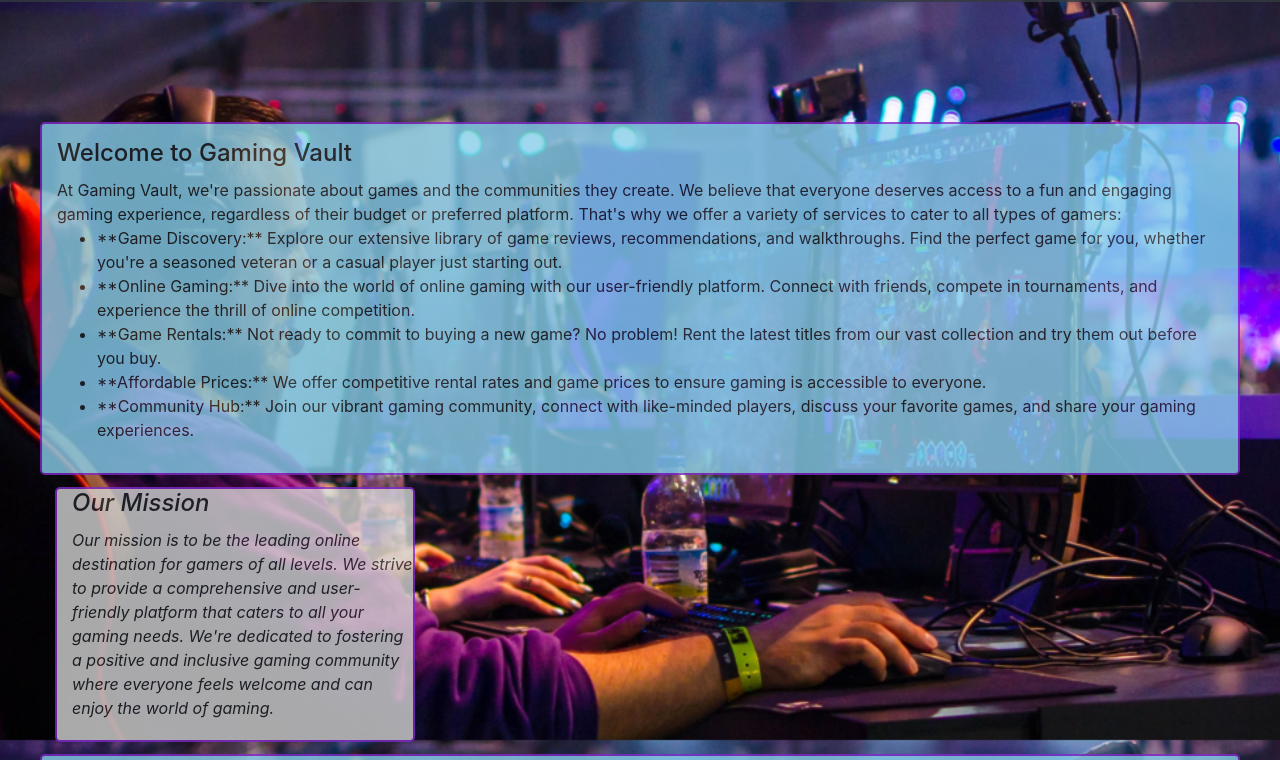
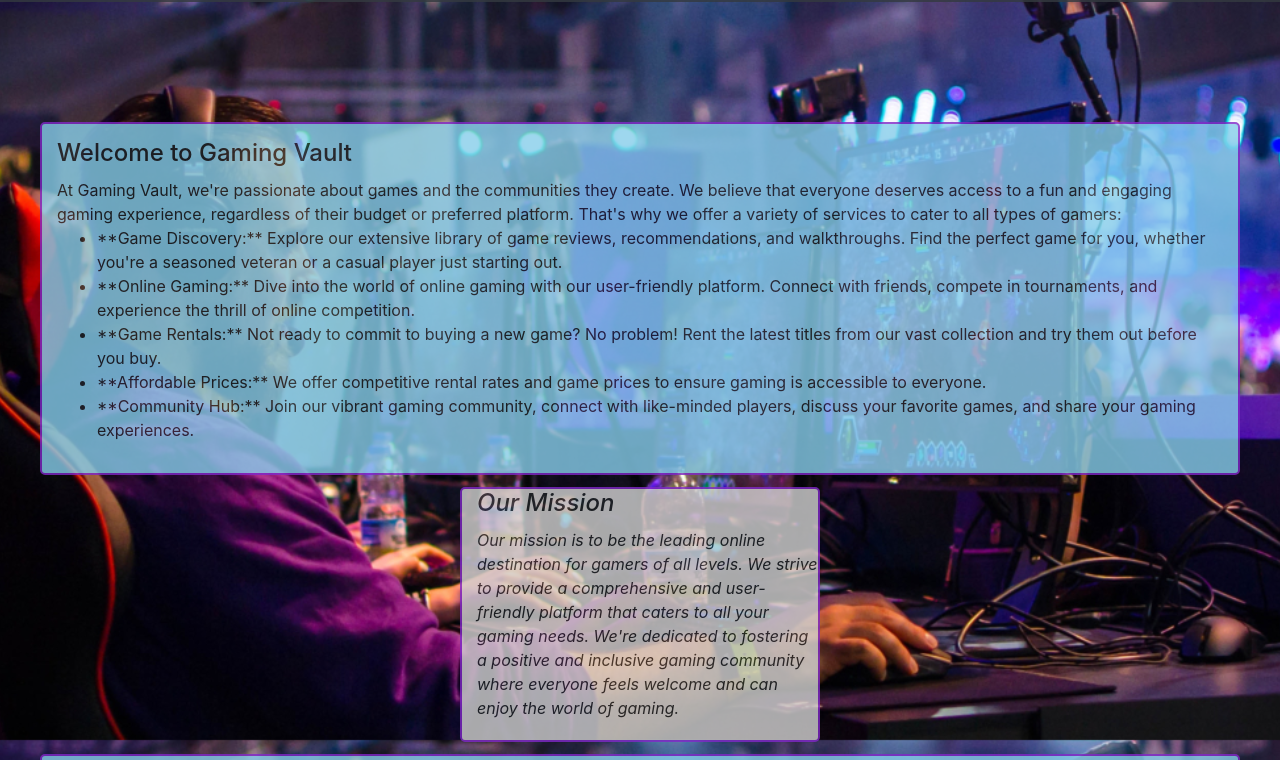
Before and after one commit to SharmaYash2423/Advanced-Gaming-Vault-Webpage, a plain HTML site: page About.html in a window 1280 px wide. Shown: the part 60-820 px from the top of the page. Drawn offline with nearby package versions, Linux system fonts and the light colour scheme.

Commit message:
Update styles.css

```diff
--- a/styles.css
+++ b/styles.css
@@ -68,7 +68,7 @@ aside {
     border-radius: 5px;
     width: 30%;
     padding-left: 15px;
-    margin-left: 15px;
+    margin-left: 35%;
     float: right;
     font-style: italic;
     background-color: lightgray;
```
